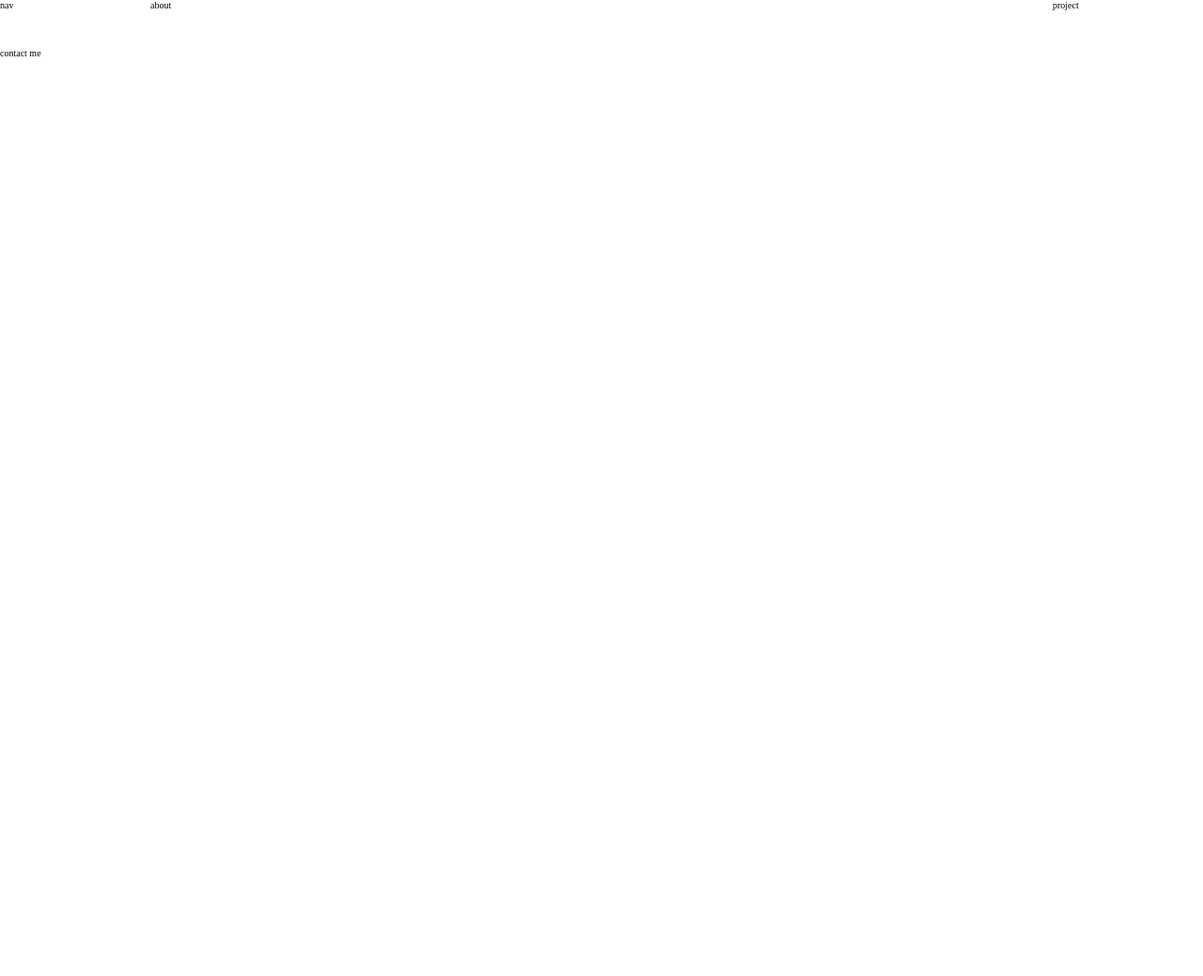
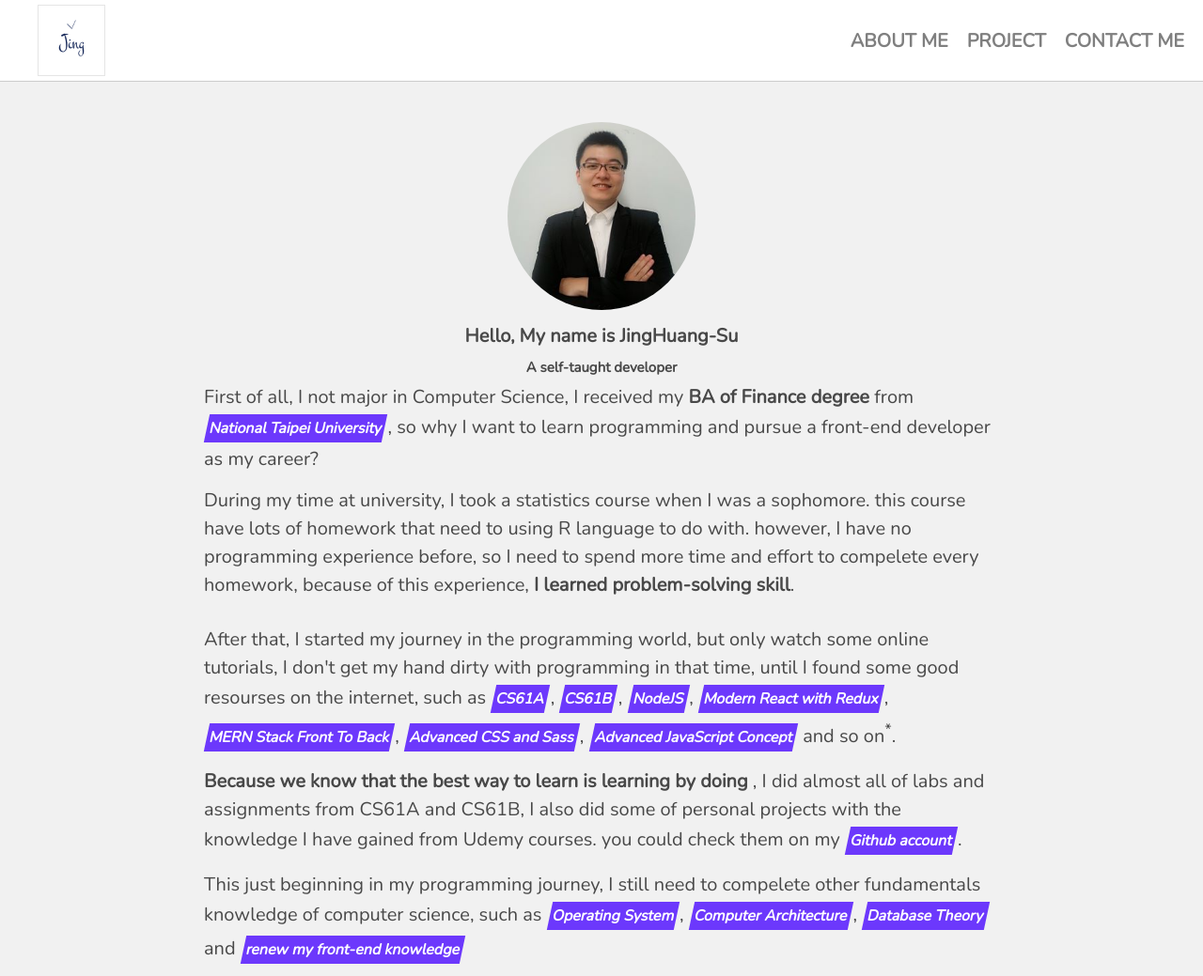
Before and after one commit to JingHuang-Su/JingHuang-Su.github.io, a plain HTML site: page index.html in a window 1280 px wide. Shown: the top 1039 px of the page at 94% size. Before the commit the page ends 800 px from the top, so only its background shows below. Drawn offline with nearby package versions, Linux system fonts and the light colour scheme.

Commit message:
section about done

```diff
--- a/index.html
+++ b/index.html
@@ -1,17 +1,77 @@
 <!DOCTYPE html>
-<html lang="zh-Hant-TW">
+<html lang="en">
   <head>
     <meta charset="UTF-8" />
     <meta name="viewport" content="width=device-width, initial-scale=1.0" />
     <meta http-equiv="X-UA-Compatible" content="ie=edge" />
-
+    <link
+      href="https://fonts.googleapis.com/css?family=Josefin+Sans:300,400,400i|Nunito:300,300i"
+      rel="stylesheet"
+    />
     <link rel="stylesheet" href="style.css" />
-    <title>JingHuang-Su website</title>
+    <title>Jing &mdash; Web Developer</title>
   </head>
   <body class="container">
-    <section class="nav">nav</section>
-    <section class="about">about</section>
-    <section class="project">project</section>
-    <section class="contact">contact me</section>
+    <section class="nav">
+      <div class="nav__mylogo">
+        <img src="./my_logo_001.png" alt="mylogo" />
+      </div>
+      <nav class="nav__nav">
+        <ul>
+          <li><a href="#aboutme">About Me</a></li>
+          <li><a href="#myproject">Project</a></li>
+          <li><a href="#contactme">Contact Me</a></li>
+        </ul>
+      </nav>
+    </section>
+    <section class="about" id="aboutme">
+      <div class="about__top">
+        <img src="./photo.jpg" alt="photo" />
+        <!-- TODO:put your resume -->
+        <div class="about__left--resume"></div>
+      </div>
+      <div class="about__down">
+        <h1 class="about__title">Hello, My name is JingHuang-Su</h1>
+        <h3 class="about__subtitle">A self-taught developer</h3>
+        <p>
+          First of all, I not major in Computer Science, I received my <strong>BA of
+          Finance degree</strong> from
+          <a href="http://www.ntpu.edu.tw/chinese/">National Taipei University</a>, so why I want to learn programming
+          and pursue a front-end developer as my career?
+
+          <p>During my time at
+          university, I took a statistics course when I was a sophomore. this
+          course have lots of homework that need to using R language to do with.
+          however, I have no programming experience before, so I need to spend
+          more time and effort to compelete every homework, because of this
+          experience, <strong>I learned problem-solving skill</strong>.</p>
+        </p>
+        <p>
+          After that, I started my journey in the programming world, but only
+          watch some online tutorials, I don't get my hand dirty with
+          programming in that time, until I found some good resourses on the
+          internet, such as <a href="https://cs61a.org/fa18">CS61A</a>, <a href="https://sp19.datastructur.es/">CS61B</a>, <a href="https://www.udemy.com/course/nodejs-the-complete-guide/">NodeJS</a>,
+          <a href="https://www.udemy.com/react-redux">Modern React with Redux</a>, <a href="https://www.udemy.com/mern-stack-front-to-back/">MERN Stack Front To Back</a>,
+          <a href="https://www.udemy.com/advanced-css-and-sass/">Advanced CSS and Sass</a>, <a href="https://www.udemy.com/advanced-javascript-concepts/">Advanced JavaScript Concept</a> and
+          so on<sup>*</sup>.
+        </p>
+
+        <p>
+          <strong>Because we know that the best way to learn is learning by doing </strong> , I did
+          almost all of labs and assignments from CS61A and CS61B, I also did
+          some of personal projects with the knowledge I have gained from Udemy
+          courses. you could check them on my <a href="https://github.com/JingHuang-Su">Github account</a>.
+        </p>
+
+        <p>
+          This just beginning in my programming journey, I still need to
+          compelete other fundamentals knowledge of computer science, such as
+          <a>Operating System</a>, <a>Computer Architecture</a>,
+          <a>Database Theory</a> and <a>renew my front-end knowledge</a>
+        </p>
+      </div>
+    </section>
+    <section class="project" id="myproject">project</section>
+    <section class="contact" id="contactme">contact me</section>
   </body>
 </html>
--- a/style.css
+++ b/style.css
@@ -12,13 +12,13 @@ html {
 }
 
 body {
-  font-family: Noto Serif TC, serif;
-  background-color: #ffffff;
+  font-family: 'Nunito', sans-serif;
+  background-color: #f1f1f1;
 }
 
 .container {
   display: grid;
-  grid-template-rows: repeat(4, min-content);
+  grid-template-rows: repeat(3, min-content);
   grid-template-columns:
     [full-start] minmax(6rem, 1fr) [content-start] minmax(min-content, 75vw)
     [content-end] minmax(6rem, 1fr)
@@ -27,6 +27,120 @@ body {
 }
 
 /* nav */
+
+.nav {
+  position: fixed;
+  top: 0;
+  width: 100%;
+
+  background: #ffffff;
+  border-bottom: 1px solid rgba(0, 0, 0, 0.2);
+  display: flex;
+  align-items: center;
+  z-index: 100;
+  transition: all 0.6s ease-in 0.1s;
+}
+
+.nav__mylogo {
+  margin: 0.5rem 0 0.5rem 4rem;
+  border: 1px solid rgba(0, 0, 0, 0.1);
+  margin-right: auto;
+}
+.nav__mylogo img {
+  height: 7rem;
+  width: 7rem;
+}
+
+nav ul {
+  display: flex;
+  transition: all 0.1s;
+}
+
+nav ul li {
+  list-style: none;
+  padding-right: 2rem;
+  font-size: 2rem;
+  font-weight: 600;
+  color: rgba(0, 0, 0, 0.6);
+}
+
+nav ul li a {
+  text-decoration: none;
+  outline: none;
+  text-transform: uppercase;
+  color: rgba(0, 0, 0, 0.5);
+  transition: all 0.3s;
+  display: inline-block;
+}
+
+nav ul li a:hover {
+  color: #555;
+  transform: scale(1.1);
+}
+
 /* about */
+.about {
+  grid-area: 2 / content-start/3/content-end;
+  margin-top: 4rem;
+  padding: 5rem;
+
+  display: flex;
+  flex-direction: column;
+  justify-content: center;
+  align-items: center;
+
+  color: rgba(0, 0, 0, 0.7);
+}
+
+.about__top {
+}
+
+.about__top img {
+  height: 20rem;
+  width: 20rem;
+  border-radius: 50%;
+  object-fit: cover;
+}
+
+.about__down h1 {
+  font-size: 2rem;
+  margin-top: 1rem;
+  text-align: center;
+}
+
+.about__down h3 {
+  font-size: 1.5rem;
+  margin-top: 1rem;
+  text-align: center;
+}
+
+.about__down p {
+  font-weight: 500;
+  font-size: 2rem;
+  padding: 0.7rem;
+  line-height: 3rem;
+}
+
+.about__down a {
+  font-size: 1.6rem;
+  margin: 0.3rem;
+  padding: 0 0.3rem;
+  display: inline-block;
+  text-decoration: none;
+  background-color: rgba(76, 10, 255, 0.8);
+  color: #fff;
+  transform: skewX(-12deg);
+  font-weight: 700;
+}
+
+.about__down a:hover {
+  transform: skewX(-12deg) scale(1.06);
+}
 /* project */
+.project {
+  grid-area: 3 / content-start/4/content-end;
+}
 /* contact */
+.contact {
+  grid-area: 4 / full-start/5/full-end;
+}
```
Also changed, not shown: my_logo_001.png (added), photo.jpg (added).
